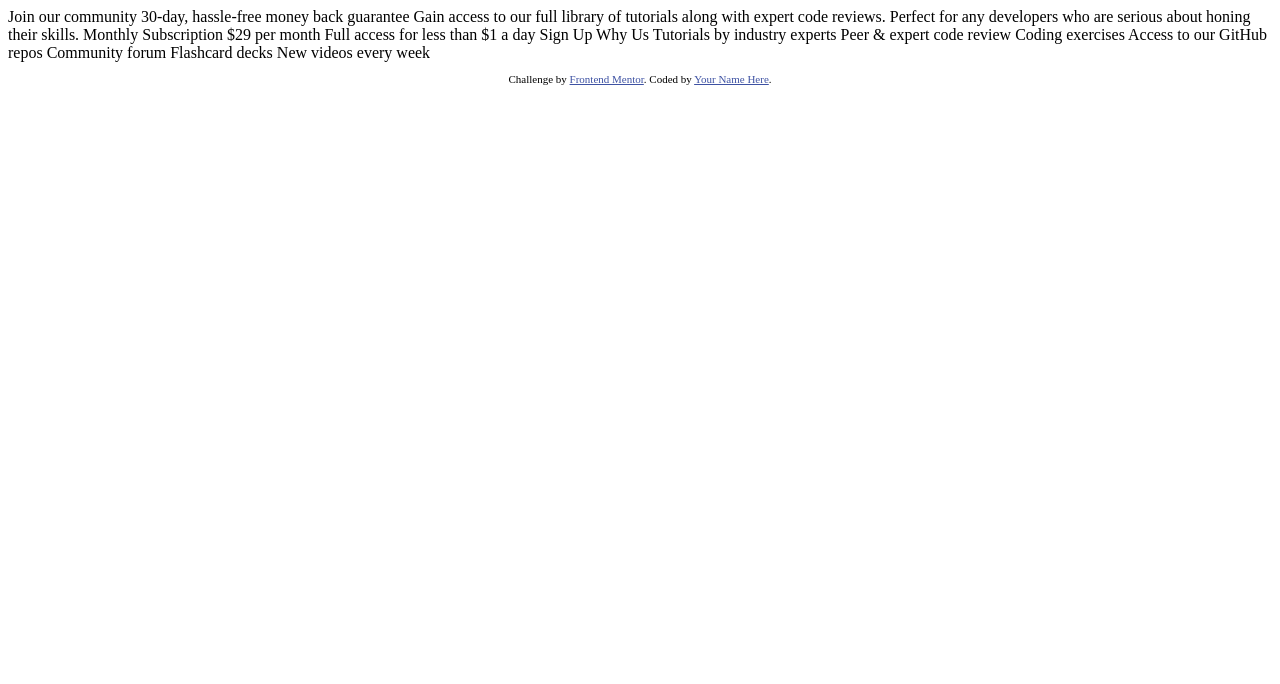
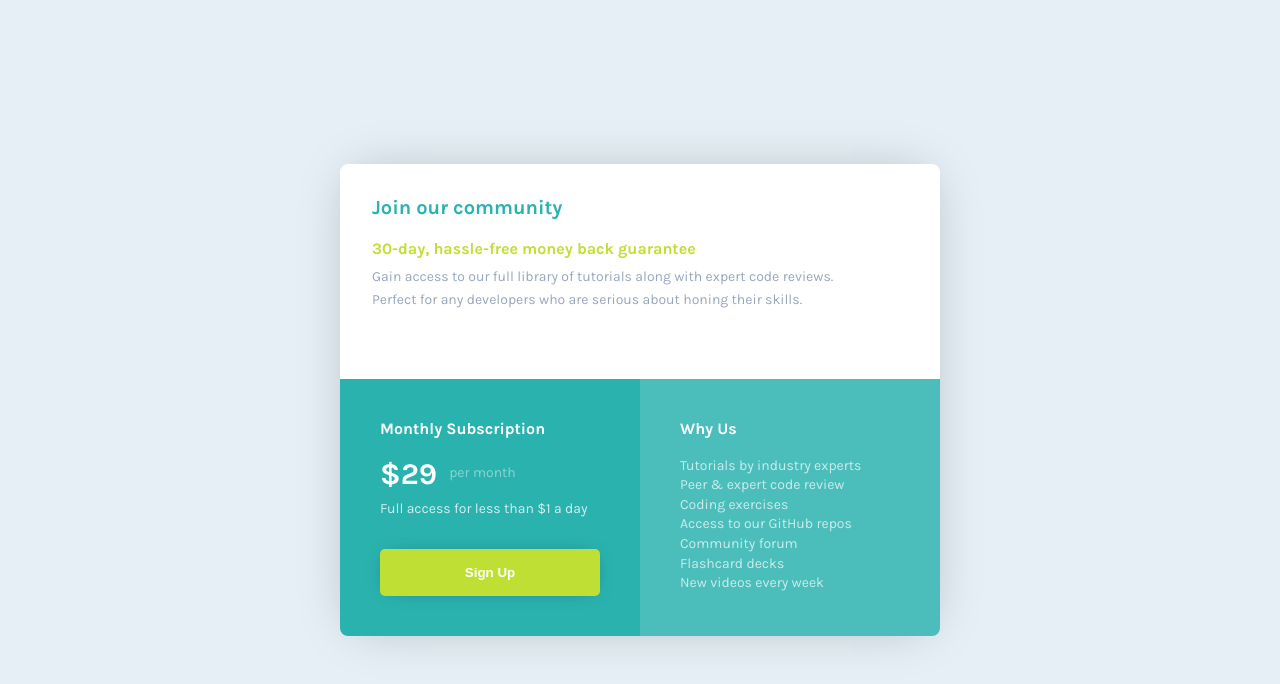
Before and after one commit to tabassum2507/single-price-fmi, a plain HTML site: page index.html in a window 1280 px wide. Drawn offline with Linux system fonts and the light colour scheme.

Commit message:
main files

```diff
--- a/index.html
+++ b/index.html
@@ -1,50 +1,52 @@
 <!DOCTYPE html>
 <html lang="en">
+
 <head>
   <meta charset="UTF-8">
   <meta name="viewport" content="width=device-width, initial-scale=1.0"> <!-- displays site properly based on user's device -->
 
+  <link rel="stylesheet" href="styles.css">
   <link rel="icon" type="image/png" sizes="32x32" href="./images/favicon-32x32.png">
-
+  <link rel="preconnect" href="https://fonts.googleapis.com">
+  <link rel="preconnect" href="https://fonts.gstatic.com" crossorigin>
+  <link href="https://fonts.googleapis.com/css2?family=Karla:wght@400;700&display=swap" rel="stylesheet">
   <title>Frontend Mentor | Single Price Grid Component</title>
 
-  <!-- Feel free to remove these styles or customise in your own stylesheet 👍 -->
-  <style>
-    .attribution { font-size: 11px; text-align: center; }
-    .attribution a { color: hsl(228, 45%, 44%); }
-  </style>
+
 </head>
+
 <body>
-  Join our community
+  <main>
+    <div class="container">
+      <div class="grid">
+        <div class="col-1">
+          <h1>Join our community</h1>
+          <h2>30-day, hassle-free money back guarantee</h2>
+          <p>Gain access to our full library of tutorials along with expert code reviews.
+            Perfect for any developers who are serious about honing their skills.</p>
+        </div>
+        <div class="col-2">
+          <h2>Monthly Subscription</h2>
+          <strong class="number">&dollar;29</strong><span class="month">per month</span>
+          <!-- <p class="month"><span class="number">&dollar;29</span> per month</p> -->
+          <p>Full access for less than &dollar;1 a day</p>
+          <button class="btn" type="button" name="button">Sign Up</button>
+        </div>
+        <div class="col-3">
+          <h2>Why Us</h2>
+          <ul class="list">
+            <li>Tutorials by industry experts</li>
+            <li>Peer &amp; expert code review</li>
+            <li>Coding exercises</li>
+            <li>Access to our GitHub repos</li>
+            <li>Community forum</li>
+            <li>Flashcard decks</li>
+            <li>New videos every week</li>
+          </ul>
+        </div>
+      </div>
+    </div>
+  </main>
+</body>
 
-  30-day, hassle-free money back guarantee
-
-  Gain access to our full library of tutorials along with expert code reviews.
-  Perfect for any developers who are serious about honing their skills.
-
-  Monthly Subscription
-
-  &dollar;29 per month
-
-  Full access for less than &dollar;1 a day
-
-  Sign Up
-
-  Why Us
-
-  Tutorials by industry experts
-  Peer &amp; expert code review
-  Coding exercises
-  Access to our GitHub repos
-  Community forum
-  Flashcard decks
-  New videos every week
-
-  <footer>
-    <p class="attribution">
-      Challenge by <a href="https://www.frontendmentor.io?ref=challenge" target="_blank">Frontend Mentor</a>.
-      Coded by <a href="#">Your Name Here</a>.
-    </p>
-  </footer>
-</body>
 </html>
--- /dev/null
+++ b/styles.css
@@ -0,0 +1,140 @@
+* {
+    margin: 0;
+    padding: 0;
+    box-sizing: border-box;
+  }
+
+  html {
+    font-size: 62.5%;
+  }
+
+  body {
+    font-family: 'Karla', sans-serif;
+    background-color: hsl(204, 43%, 93%);
+    height: 100vh;
+    width: 100vw;
+    display: flex;
+    justify-content: center;
+    align-items: center;
+  }
+
+  .container {
+    width: 60rem;
+  }
+
+  .grid {
+    display: grid;
+    grid-template-columns: repeat(2, 1fr);
+    grid-template-rows: 1fr 1.2fr;
+    border-radius: 8px;
+    box-shadow: 0 0 50px -14px hsl(0deg 0% 0% / 27%);
+    overflow: hidden;
+  }
+
+  .col-1 {
+    grid-column: 1 / -1;
+    background-color: #fff;
+    padding: 3.2rem 6.4rem 3.2rem 3.2rem;
+  }
+
+  .col-2 {
+    color: #fff;
+    background-color: hsl(179, 62%, 43%);
+    padding: 4rem;
+  }
+
+  .col-3 {
+    background-color: hsl(179, 47%, 52%);
+    color: #fff;
+    padding: 4rem;
+  }
+
+  .col-1 h1 {
+    color: hsl(179, 62%, 43%);
+    font-size: 2rem;
+    margin-bottom: 2rem;
+  }
+
+  .col-1 h2 {
+    color: hsl(71, 73%, 54%);
+    font-size: 1.6rem;
+    font-weight: bold;
+
+  }
+
+  .col-1 p {
+    color: hsl(218, 22%, 67%);
+    font-size: 1.4rem;
+    line-height: 1.6;
+    margin-top: 0.8rem;
+  }
+
+  .col-2 h2 {
+    font-size: 1.6rem;
+    margin-bottom: 1.8rem;
+  }
+
+  .col-2 p {
+    font-size: 1.4rem;
+    margin-top: 0.8rem;
+    opacity: 80%;
+  }
+
+  .number {
+    font-size: 3rem;
+    position: relative;
+  }
+
+  .month {
+    opacity: 45%;
+    font-size: 1.4rem;
+    margin: 0.8rem 0 0 1.2rem;
+    position: absolute;
+  }
+
+  .btn {
+    margin-top: 3.2rem;
+    padding: 1.6rem 2rem;
+    width: 100%;
+    color: #fff;
+    background-color: hsl(71, 73%, 54%);
+    border-radius: 5px;
+    border: none;
+    font-weight: bold;
+    box-shadow: 0 0 20px -10px rgba(0, 0, 0, 0.5);
+    cursor: pointer;
+
+    transition: all 0.5s;
+  }
+  .btn:hover{
+    transform: translateY(-5px);
+    background-color: #cde55d;
+  }
+
+  .col-3 h2 {
+    font-size: 1.6rem;
+    margin-bottom: 1.8rem;
+  }
+
+  .list {
+    font-size: 1.4rem;
+    padding: 0 2rem 0 0;
+    line-height: 1.4;
+    list-style: none;
+    opacity: 70%;
+  }
+
+
+  @media (max-width: 42em) {
+    body{
+      height: 100%;
+    }
+    .grid{
+      grid-template-columns: 1fr;
+      grid-template-rows: auto;
+    }
+    .container{
+      width: 80vw;
+      margin: 8rem 0;
+    }
+  }
```
